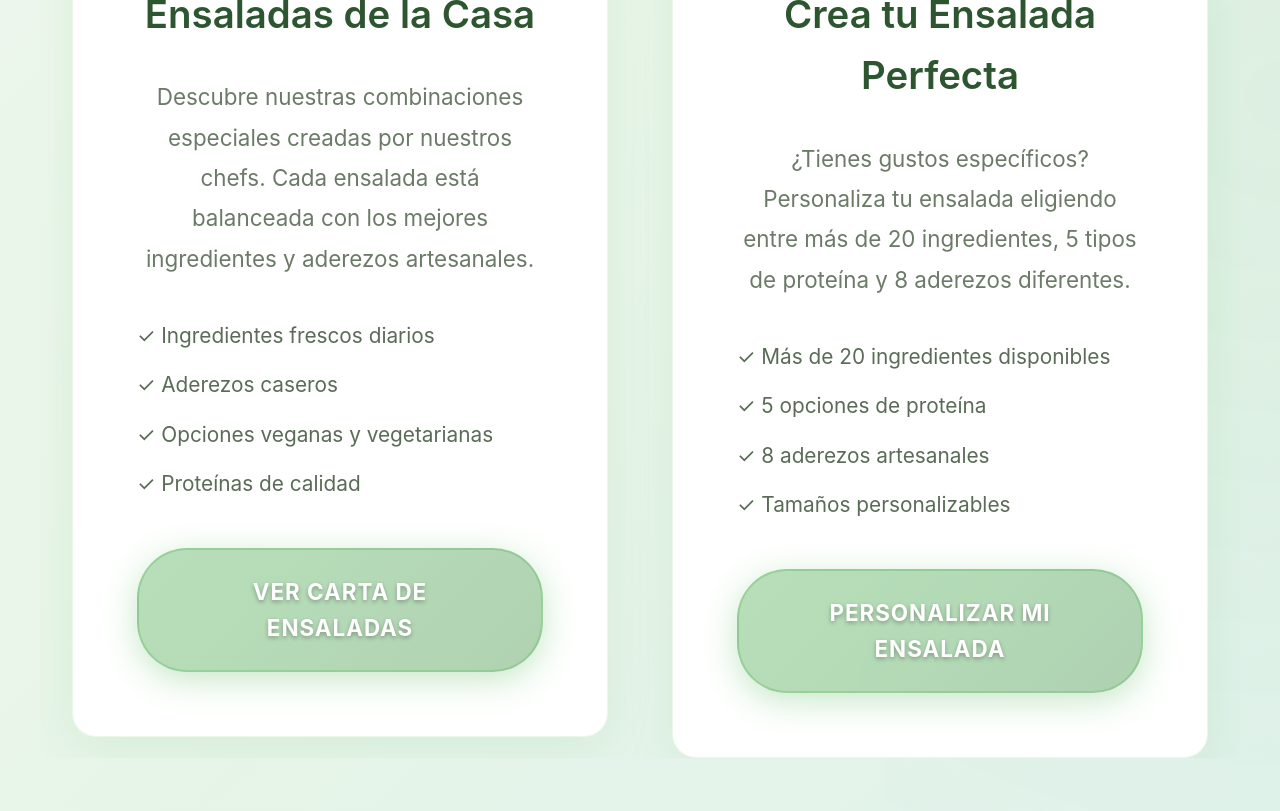
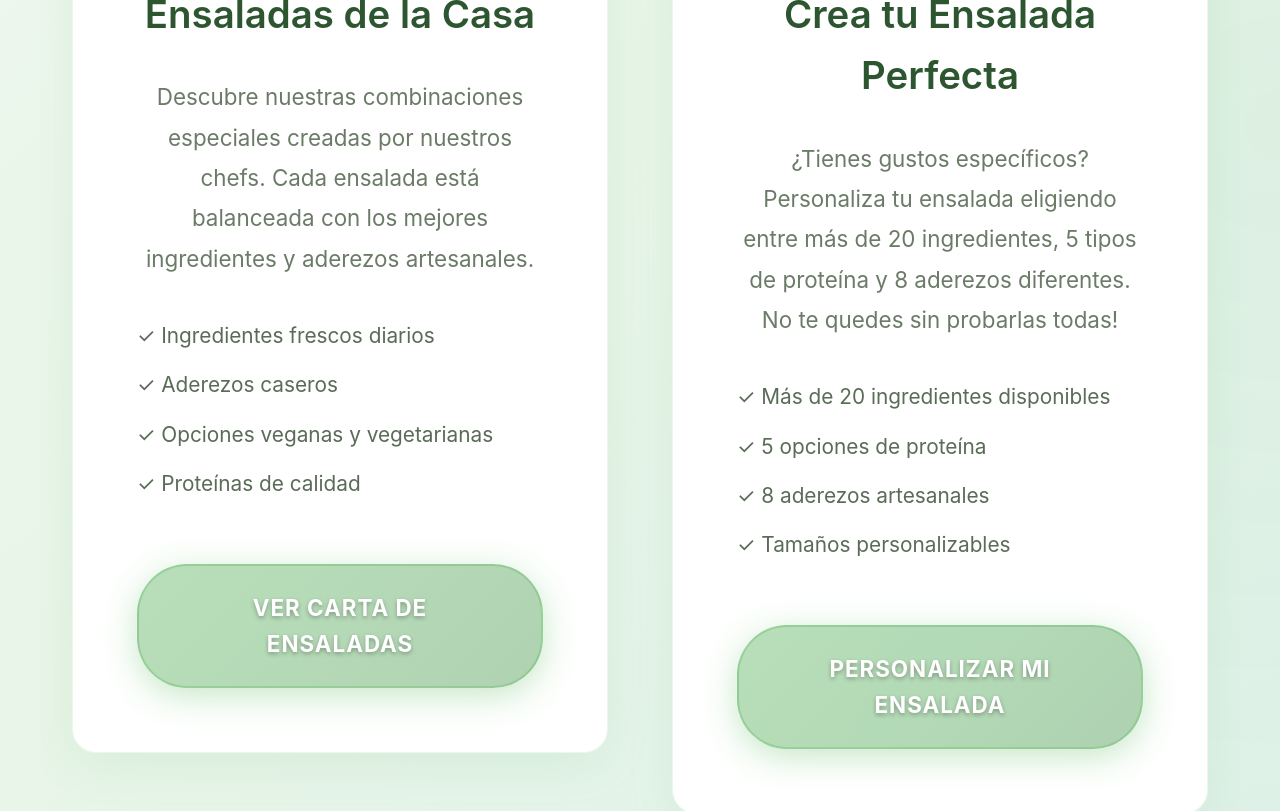
Before and after one commit to arboreo-peru/website, a Vue app: page /#/ in a window 1280 px wide. Shown: the part 3260-4071 px from the top of the page. Built offline with nearby package versions, Linux system fonts and the light colour scheme.

Commit message:
mejora en layout inicio botones

```diff
--- a/src/views/HomeView.vue
+++ b/src/views/HomeView.vue
@@ -198,7 +198,8 @@ const cerrarPlanModal = () => {
             <h3>Crea tu Ensalada Perfecta</h3>
             <p>
               ¿Tienes gustos específicos? Personaliza tu ensalada eligiendo entre más de 20
-              ingredientes, 5 tipos de proteína y 8 aderezos diferentes.
+              ingredientes, 5 tipos de proteína y 8 aderezos diferentes. No te quedes sin probarlas
+              todas!
             </p>
             <ul class="features-list">
               <li>✓ Más de 20 ingredientes disponibles</li>
@@ -1066,6 +1067,9 @@ const cerrarPlanModal = () => {
   position: relative;
   overflow: hidden;
   text-align: center;
+  display: flex;
+  flex-direction: column;
+  justify-content: space-between;
 }
 
 .salads-card::before {
@@ -1158,6 +1162,7 @@ const cerrarPlanModal = () => {
   min-height: 60px;
   border: 2px solid transparent;
   text-shadow: 0 2px 4px rgba(0, 0, 0, 0.3);
+  margin-top: auto;
 }
 
 .section-button::before {
```
